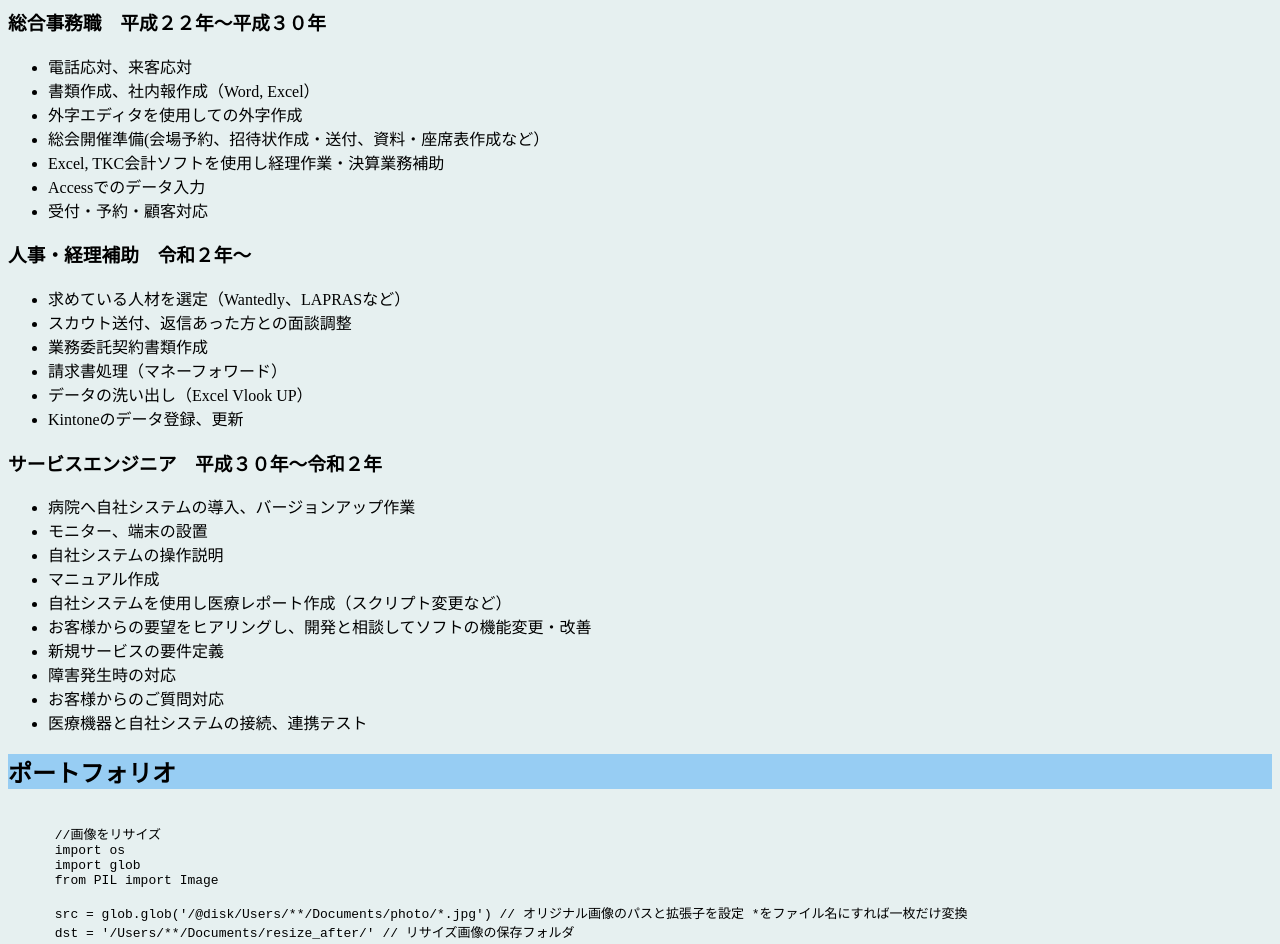
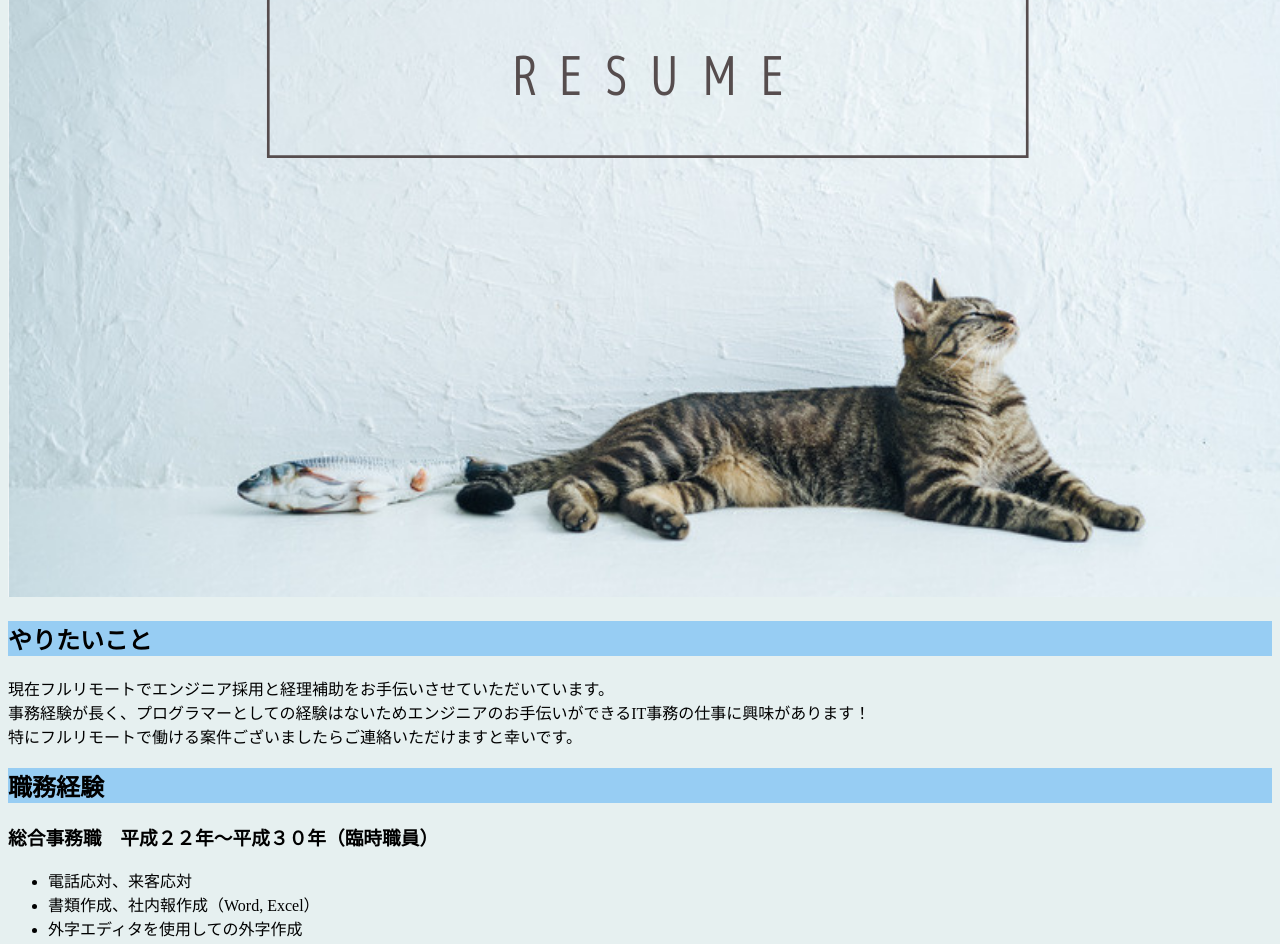
Before and after one commit to spinel-ryu/portforio, a plain HTML site: page index.html in a window 1280 px wide. Shown: the part 81-1025 px from the top of the page. Drawn offline with Linux system fonts and the light colour scheme.

Commit message:
Add files via upload

```diff
--- a/index.html
+++ b/index.html
@@ -8,8 +8,14 @@
   </head>
 
   <body>
-    <h1>職務経験</h1>
-    <h3>総合事務職　平成２２年〜平成３０年</h3>
+    <header>
+      <img src="resume.png" alt="職務経歴">
+    </header>
+    <main>
+    <h2>やりたいこと</h2>
+      <p>現在フルリモートでエンジニア採用と経理補助をお手伝いさせていただいています。<br>事務経験が長く、プログラマーとしての経験はないためエンジニアのお手伝いができるIT事務の仕事に興味があります！<br>特にフルリモートで働ける案件ございましたらご連絡いただけますと幸いです。</p>
+    <h2>職務経験</h2>
+    <h3>総合事務職　平成２２年〜平成３０年（臨時職員）</h3>
       <ul>
         <li>電話応対、来客応対</li>
         <li>書類作成、社内報作成（Word, Excel）</li>
@@ -20,17 +26,7 @@
         <li>受付・予約・顧客対応</li>
       </ul>
 
-    <h3>人事・経理補助　令和２年〜</h3>
-      <ul>
-        <li>求めている人材を選定（Wantedly、LAPRASなど）</li>
-        <li>スカウト送付、返信あった方との面談調整</li>
-        <li>業務委託契約書類作成</li>
-        <li>請求書処理（マネーフォワード）</li>
-        <li>データの洗い出し（Excel Vlook UP）</li>
-        <li>Kintoneのデータ登録、更新</li>
-      </ul>
-
-    <h3>サービスエンジニア　平成３０年〜令和２年</h3>
+    <h3>サービスエンジニア　平成３０年〜令和２年（正社員）</h3>
       <ul>
         <li>病院へ自社システムの導入、バージョンアップ作業</li>
         <li>モニター、端末の設置</li>
@@ -44,7 +40,17 @@
         <li>医療機器と自社システムの接続、連携テスト</li>
       </ul>
 
-    <h2>ポートフォリオ</h2>
+    <h3>人事・経理補助　令和２年〜(業務委託)</h3>
+      <ul>
+        <li>求めている人材を選定（Wantedly、LAPRASなど）</li>
+        <li>スカウト送付、返信あった方との面談調整</li>
+        <li>業務委託契約書類作成</li>
+        <li>請求書処理（マネーフォワード）</li>
+        <li>データの洗い出し（Excel Vlook UP）</li>
+        <li>Kintoneのデータ登録、更新</li>
+      </ul>
+    </main>
+    <h2>画像をリサイズするプログラム</h2>
     <pre>
       <code>
         //画像をリサイズ
```
Also changed, not shown: resume.png (added). Lines whose indentation alone changed are shown as unchanged.
